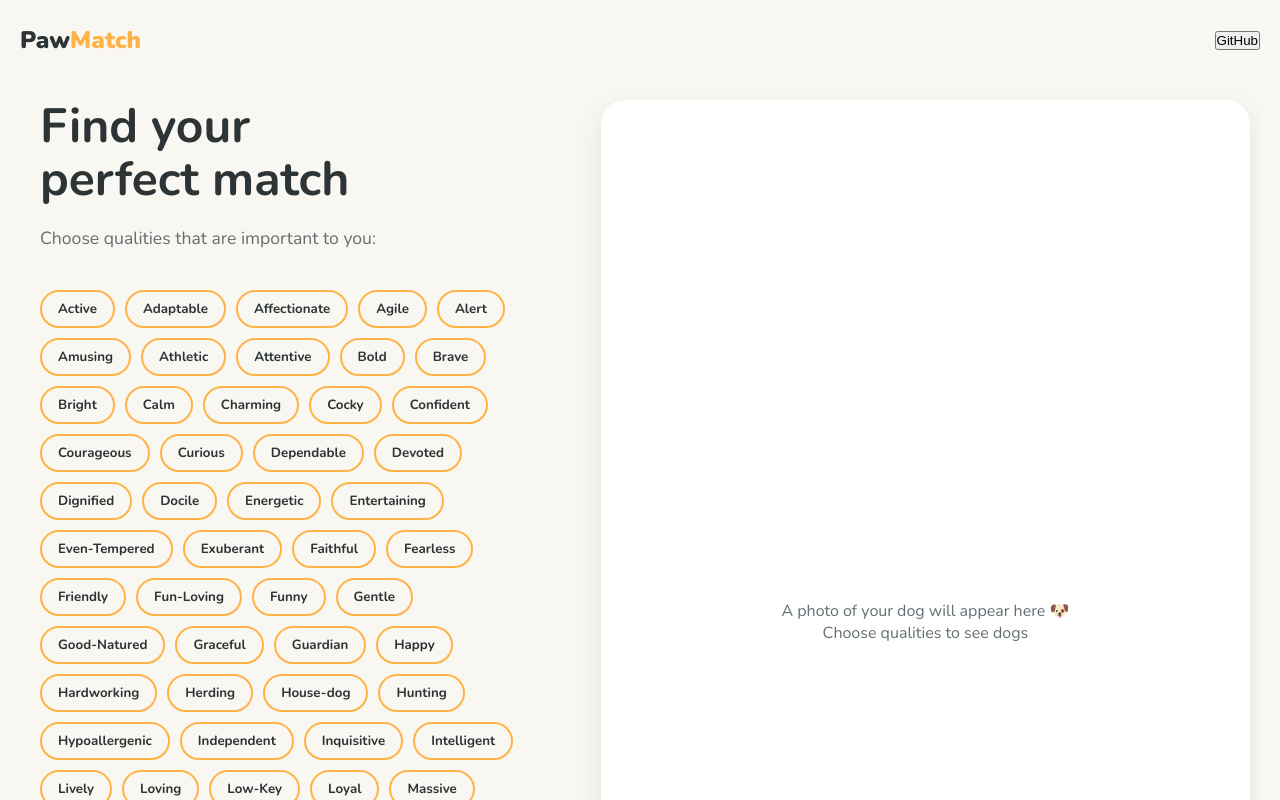
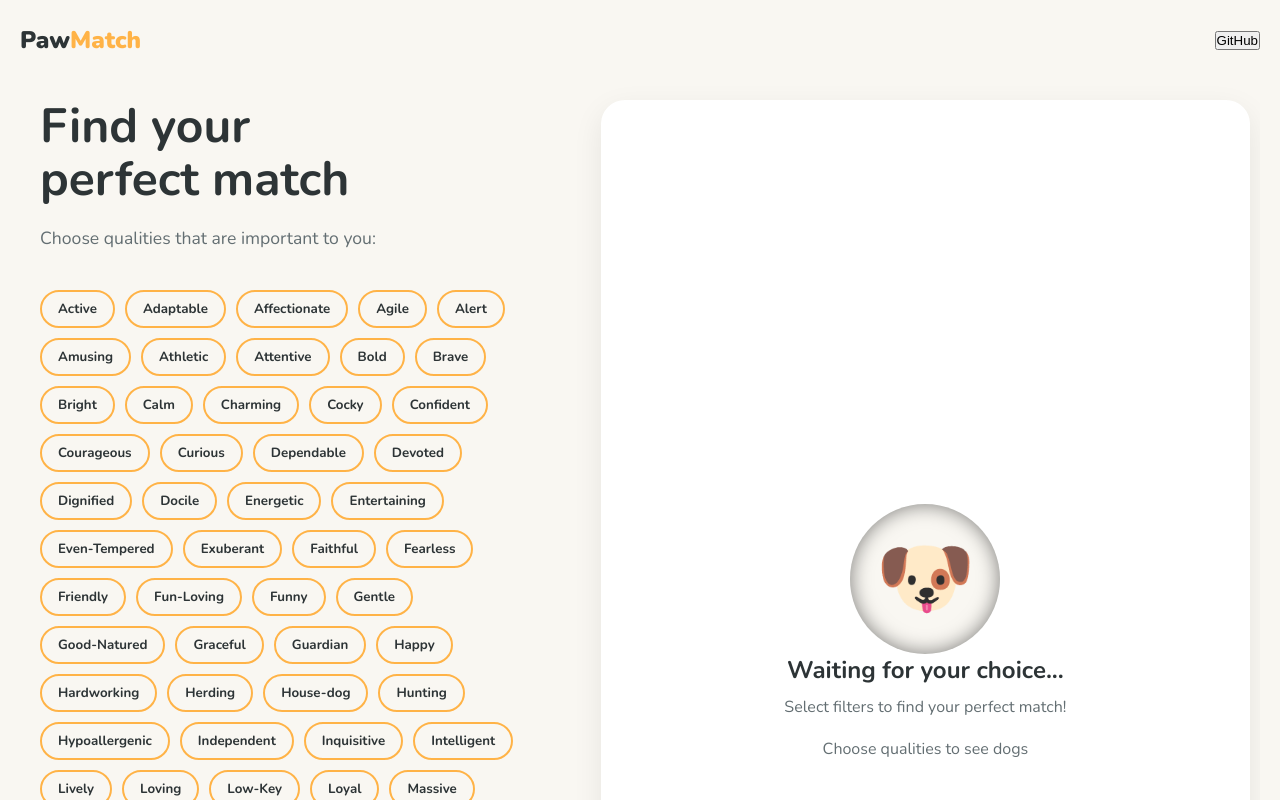
Before and after one commit to Artem-Yevtushenko/PawMatch, a React (Create React App) app: page / in a window 1280 px wide. Built offline with nearby package versions, Linux system fonts and the light colour scheme.

Commit message:
create PetCard component and rename file

```diff
--- a/src/App.tsx
+++ b/src/App.tsx
@@ -1,7 +1,8 @@
 import React from 'react';
 import {ChooseBreed} from "./Components/ChooseBreed/ChooseBreed";
 import {useState} from "react";
-import {DogList} from "./Components/DogList/DogList";
+import {PetList} from "./Components/PetList/PetList";
+import PetCard from "./Components/PetCard/PetCard";
 import "./App.css"
 
 function App() {
@@ -26,8 +27,8 @@ function App() {
 
               <div className="results-section">
                   <div className="placeholder-text">
-                        A photo of your dog will appear here 🐶
-                      <DogList filters={filter}/>
+                        <PetCard/>
+                      <PetList filters={filter}/>
                   </div>
               </div>
           </main>
--- /dev/null
+++ b/src/Components/PetCard/PetCard.css
@@ -0,0 +1,34 @@
+*{
+    margin: 0;
+    padding: 0;
+    box-sizing: border-box;
+}
+
+.card{
+    text-align: center;
+    padding: 20px;
+    width: 100%;
+    max-width: 400px;
+}
+
+.image{
+    display: flex;
+    font-size: 80px;
+    background-color: var(--bg-color);
+    border-radius: 50%;
+    width: 150px;
+    height: 150px;
+    align-items: center;
+    justify-content: center;
+    margin: auto;
+    box-shadow: inset 0 0 20px rgba(0, 0, 0, 00.5);
+}
+
+h2{
+    color: var(--text-main);
+    margin-bottom: 10px;
+}
+
+p{
+    color: var(--text-secondary);
+}
--- /dev/null
+++ b/src/Components/PetCard/PetCard.tsx
@@ -0,0 +1,16 @@
+import React from "react";
+import './PetCard.css'
+
+function PetCard() {
+    return (
+        <div className="card">
+            <div className="image">
+                🐶
+            </div>
+            <h2>Waiting for your choice...</h2>
+            <p>Select filters to find your perfect match!</p>
+        </div>
+    );
+};
+
+export default PetCard;
--- a/src/Components/DogList/DogList.tsx
+++ b/src/Components/PetList/PetList.tsx
@@ -1,10 +1,10 @@
 import {DataBase} from "../../DataBase";
 
-interface DogProps{
+interface PetProps{
     filters: string[];
 }
 
-export function DogList(props: DogProps){
+export function PetList(props: PetProps){
     const data = new DataBase();
     const filters = props.filters;
     const visibleDogs =  data.dogs.filter(dog =>
```
